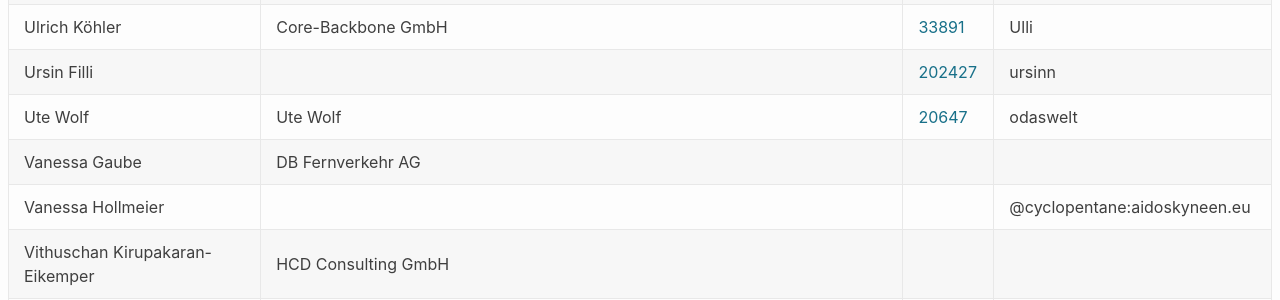
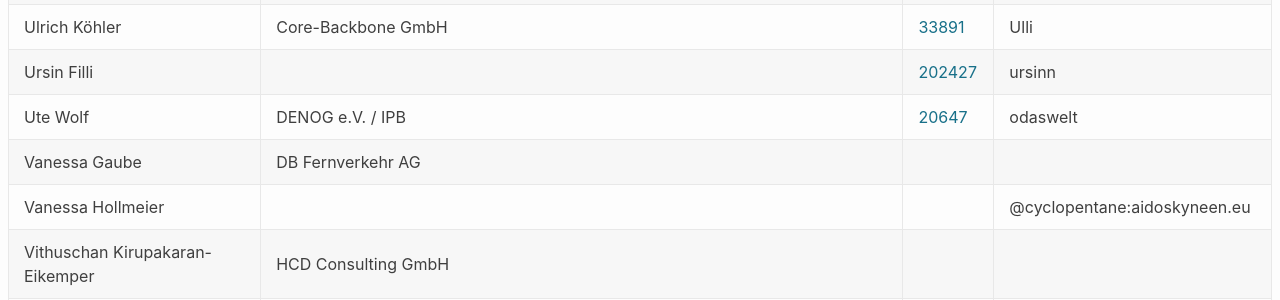
Before and after one commit to denog/pretix-attendeelist, a Jekyll site: the page built from denog17/index.markdown, in a window 1280 px wide and 900 px high, scrolled down 12013 px. Shown: the part 153-453 px from the top of the window. Built offline with Jekyll 4.4.1, drawn with Linux system fonts in a browser that asks for light colours.

Commit message:
Latest data: Mon Jul 14 20:33:41 UTC 2025

```diff
--- a/_data/attendees_denog17_onsite.json
+++ b/_data/attendees_denog17_onsite.json
@@ -1609,7 +1609,7 @@
   },
   {
     "name": "Ute Wolf",
-    "company": "Ute Wolf",
+    "company": "DENOG e.V. / IPB",
     "irc": "odaswelt",
     "asn": "20647"
   },
```
